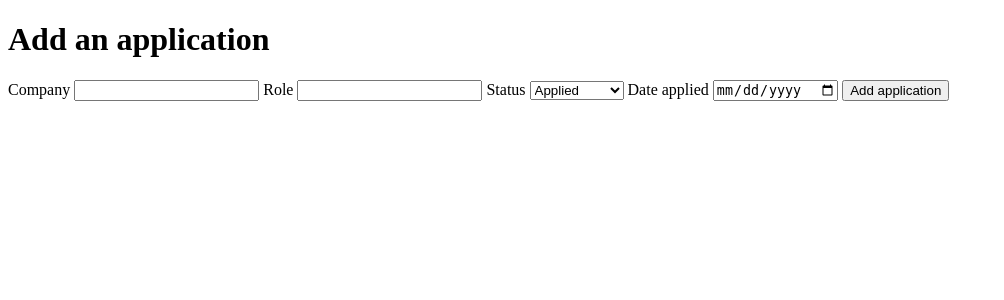
After one commit to elCesar88/job-tracker, a Flask app: page /add in a window 1280 px wide. The commit adds this page. Shown: the top 300 px of the page, without its empty margins (0-1004 px from the left). Run offline with Flask 3, Linux system fonts and the light colour scheme.

Commit message:
add form to create new application

```diff
--- a/app.py
+++ b/app.py
@@ -1,8 +1,25 @@
-from flask import Flask, render_template
+from flask import Flask, render_template, request, redirect, url_for
+import db
+
 
 app = Flask(__name__)
+db.init_db()
 
 
 @app.route("/")
 def home():
-    return render_template("home.html")
+    applications = db.get_all_applications()
+    return render_template("home.html", applications=applications)
+
+
+@app.route("/add", methods=["GET", "POST"])
+def add():
+    if request.method == "POST":
+        db.add_application(
+            company=request.form["company"],
+            role=request.form["role"],
+            status=request.form["status"],
+            date_applied=request.form["date_applied"],
+        )
+        return redirect(url_for("home"))
+    return render_template("add.html")
--- /dev/null
+++ b/templates/add.html
@@ -0,0 +1,34 @@
+<!DOCTYPE html>
+<html lang="en">
+
+<head>
+    <meta charset="utf-8">
+    <title>Add application - JobTracker</title>
+</head>
+
+<body>
+    <h1>Add an application</h1>
+
+    <form method="post">
+        <label for="company">Company</label>
+        <input type="text" id="company" name="company" required>
+
+        <label for="role">Role</label>
+        <input type="text" id="role" name="role" required>
+
+        <label for="status">Status</label>
+        <select id="status" name="status">
+            <option value="Applied">Applied</option>
+            <option value="Interviewing">Interviewing</option>
+            <option value="Offer">Offer</option>
+            <option value="Rejected">Rejected</option>
+        </select>
+
+        <label for="date_applied">Date applied</label>
+        <input type="date" id="date_applied" name="date_applied" required>
+
+        <button type="submit">Add application</button>
+    </form>
+</body>
+
+</html>
```
Also changed, not shown: templates/home.html (+9 -2 lines).
